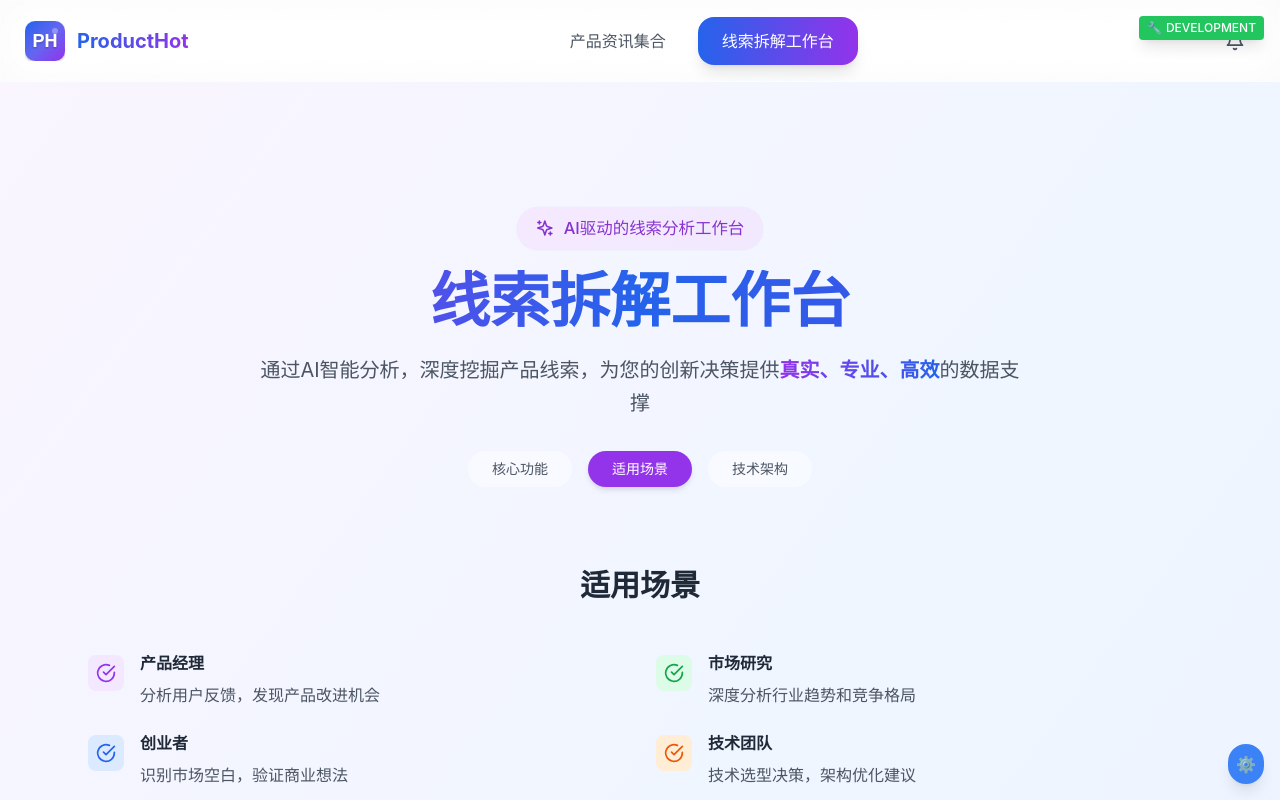
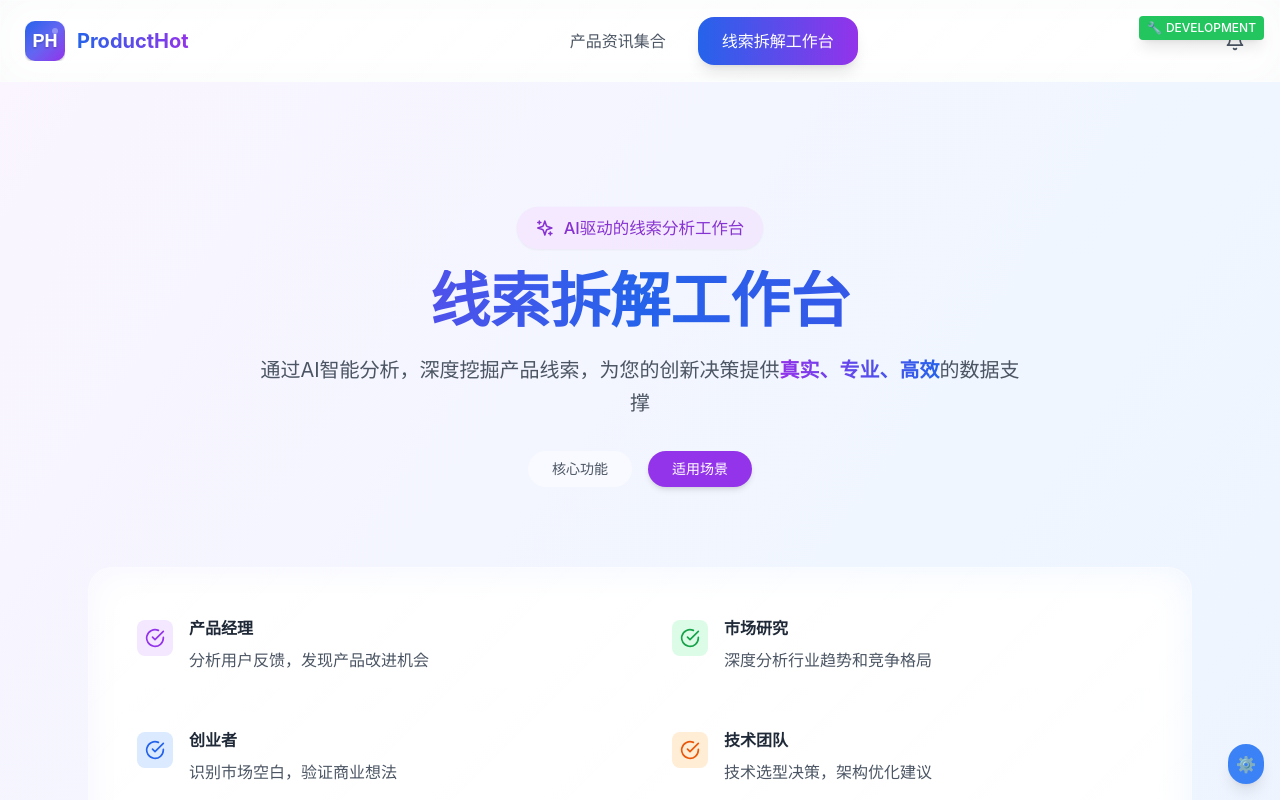
Before and after one commit to ThawingX/producthot, a React (Vite) app: page /clue-analysis in a window 1280 px wide. Both pictures are taken after a click on the button "适用场景". Shown: the top 800 px of the page. Built offline with nearby package versions, Linux system fonts and the light colour scheme.

Commit message:
style: 样统一

```diff
--- a/src/pages/ClueAnalysisPage.tsx
+++ b/src/pages/ClueAnalysisPage.tsx
@@ -73,17 +73,17 @@ export const ClueAnalysisPage: React.FC = () => {
             >
               适用场景
             </button>
-            <button
+            {/* <button
               onClick={() => setActiveTab('tech')}
               className={`px-6 py-2 text-sm font-medium rounded-full transition-all ${activeTab === 'tech' ? 'bg-purple-600 text-white shadow-md' : 'bg-white/50 text-gray-600 hover:bg-white/80'}`}
             >
               技术架构
-            </button>
+            </button> */}
           </div>
         </div>
 
         {/* 功能特性 - 增强真实性、专业性和高效性 */}
-        <div className={`grid grid-cols-1 gap-8 mb-16 md:grid-cols-2 lg:grid-cols-3 transition-all duration-500 ${activeTab === 'features' ? 'opacity-100 translate-x-0' : 'opacity-0 translate-x-full absolute'}`}>
+        <div className={`grid grid-cols-1 gap-8 mb-16 md:grid-cols-2 lg:grid-cols-3 transition-all duration-500 h-[400px] overflow-y-auto ${activeTab === 'features' ? 'opacity-100 translate-x-0' : 'opacity-0 translate-x-full absolute'}`}>
           <div className="p-8 bg-gradient-to-br rounded-3xl border transition-all duration-500 transform liquid-glass from-purple-500/10 to-blue-500/10 hover:shadow-2xl hover:-translate-y-2 border-purple-100/50">
             <div className="relative">
               <div className="absolute -top-4 -right-4 px-3 py-1 text-xs font-medium text-white bg-gradient-to-r from-purple-600 to-blue-600 rounded-full shadow-md">
@@ -143,11 +143,12 @@ export const ClueAnalysisPage: React.FC = () => {
         </div>
 
         {/* 使用场景 */}
-        <div className={`mb-16 transition-all duration-500 ${activeTab === 'scenarios' ? 'opacity-100 translate-x-0' : 'opacity-0 translate-x-full absolute'}`}>
-          <h2 className="mb-12 text-3xl font-bold text-center text-gray-800">适用场景</h2>
+        <div className={`mb-16 transition-all duration-500 h-[400px] overflow-y-auto ${activeTab === 'scenarios' ? 'opacity-100 translate-x-0' : 'opacity-0 translate-x-full absolute'}`}>
+          {/* <h2 className="mb-12 text-3xl font-bold text-center text-gray-800">适用场景</h2> */}
+          <div className="p-8 bg-gradient-to-br rounded-3xl border transition-all duration-500 transform liquid-glass from-purple-500/10 to-blue-500/10 hover:shadow-xl border-purple-100/50">
             <div className="grid grid-cols-1 gap-8 md:grid-cols-2">
               <div className="space-y-6">
-              <div className="flex items-start space-x-4">
+                <div className="flex items-start p-4 space-x-4 rounded-xl transition-all duration-300 bg-white/50 hover:bg-white/70 hover:shadow-md">
                   <div className="p-2 mt-1 bg-purple-100 rounded-lg">
                     <CheckCircle className="w-5 h-5 text-purple-600" />
                   </div>
@@ -157,7 +158,7 @@ export const ClueAnalysisPage: React.FC = () => {
                   </div>
                 </div>
 
-              <div className="flex items-start space-x-4">
+                <div className="flex items-start p-4 space-x-4 rounded-xl transition-all duration-300 bg-white/50 hover:bg-white/70 hover:shadow-md">
                   <div className="p-2 mt-1 bg-blue-100 rounded-lg">
                     <CheckCircle className="w-5 h-5 text-blue-600" />
                   </div>
@@ -167,7 +168,7 @@ export const ClueAnalysisPage: React.FC = () => {
                   </div>
                 </div>
 
-              <div className="flex items-start space-x-4">
+                <div className="flex items-start p-4 space-x-4 rounded-xl transition-all duration-300 bg-white/50 hover:bg-white/70 hover:shadow-md">
                   <div className="p-2 mt-1 bg-teal-100 rounded-lg">
                     <CheckCircle className="w-5 h-5 text-teal-600" />
                   </div>
@@ -179,7 +180,7 @@ export const ClueAnalysisPage: React.FC = () => {
               </div>
 
               <div className="space-y-6">
-              <div className="flex items-start space-x-4">
+                <div className="flex items-start p-4 space-x-4 rounded-xl transition-all duration-300 bg-white/50 hover:bg-white/70 hover:shadow-md">
                   <div className="p-2 mt-1 bg-green-100 rounded-lg">
                     <CheckCircle className="w-5 h-5 text-green-600" />
                   </div>
@@ -189,7 +190,7 @@ export const ClueAnalysisPage: React.FC = () => {
                   </div>
                 </div>
 
-              <div className="flex items-start space-x-4">
+                <div className="flex items-start p-4 space-x-4 rounded-xl transition-all duration-300 bg-white/50 hover:bg-white/70 hover:shadow-md">
                   <div className="p-2 mt-1 bg-orange-100 rounded-lg">
                     <CheckCircle className="w-5 h-5 text-orange-600" />
                   </div>
@@ -199,13 +200,14 @@ export const ClueAnalysisPage: React.FC = () => {
                   </div>
                 </div>
 
-              <div className="flex items-start space-x-4">
+                <div className="flex items-start p-4 space-x-4 rounded-xl transition-all duration-300 bg-white/50 hover:bg-white/70 hover:shadow-md">
                   <div className="p-2 mt-1 bg-red-100 rounded-lg">
                     <CheckCircle className="w-5 h-5 text-red-600" />
                   </div>
                   <div>
                     <h4 className="mb-2 font-semibold text-gray-800">运营团队</h4>
                     <p className="text-gray-600">用户行为分析，增长策略制定</p>
+                  </div>
                 </div>
               </div>
             </div>
```
Lines whose indentation alone changed are shown as unchanged.
